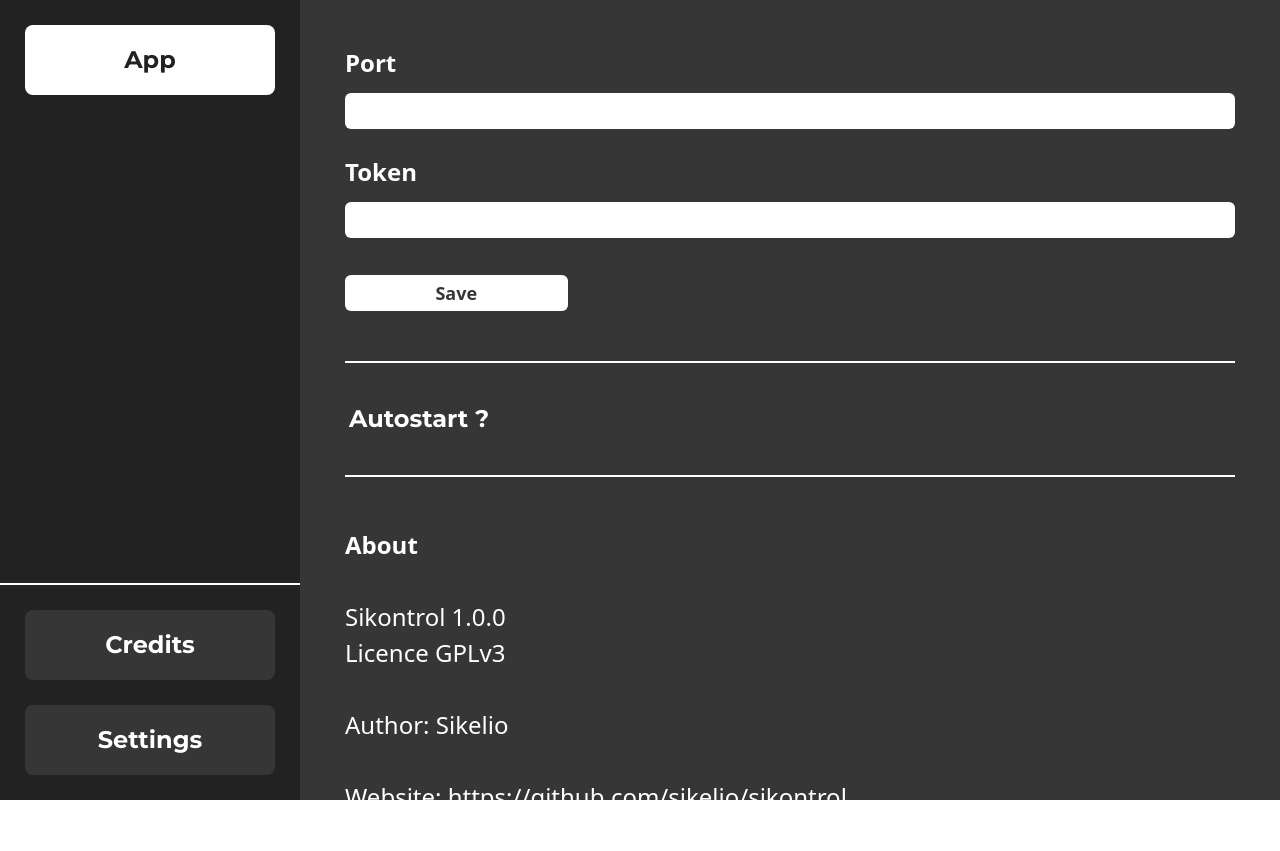
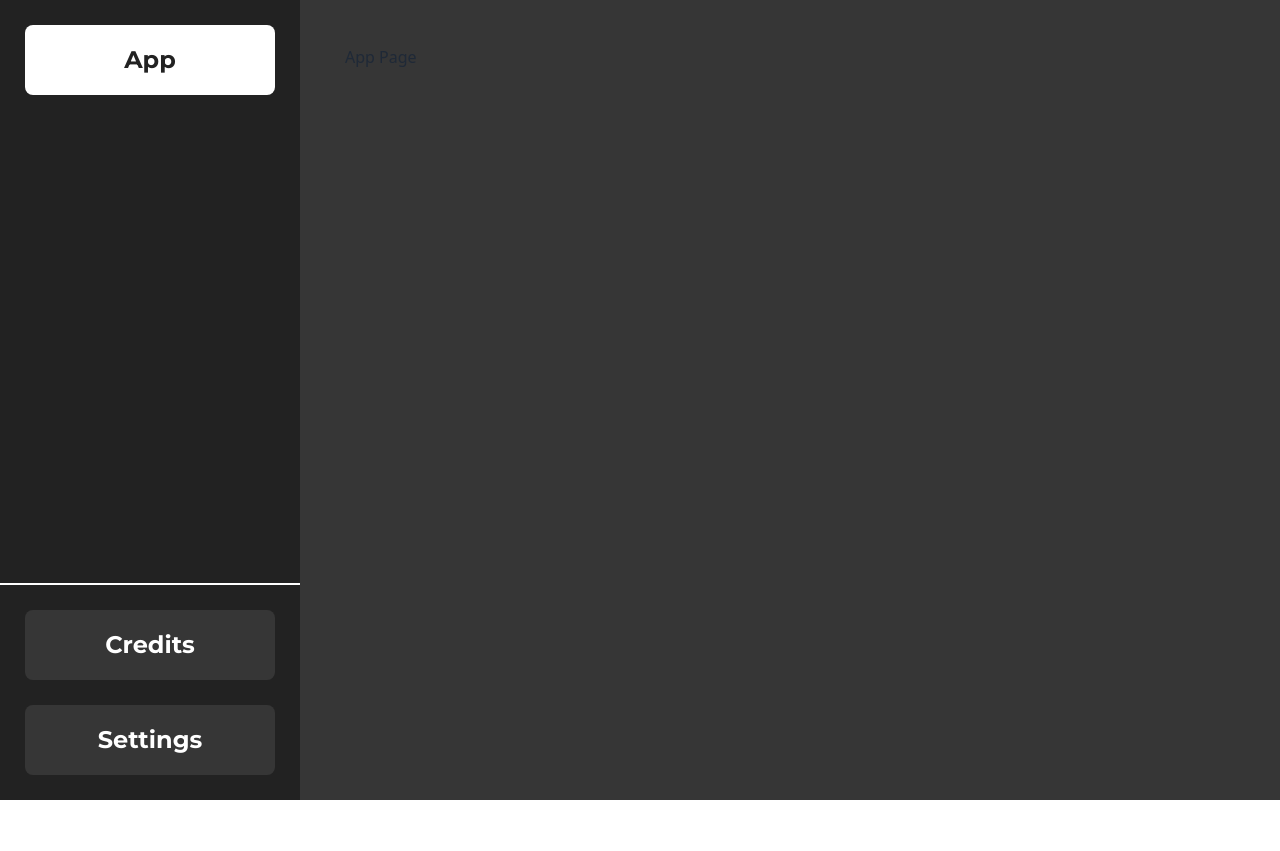
Before and after one commit to sikelio/sikontrol, a website built with Vite: page index.html in a window 1280 px wide. After the commit the page ends 800 px from the top, so only its background shows below. Built offline with nearby package versions, Linux system fonts and the light colour scheme; what @hotwired/stimulus would draw is missing.

Commit message:
Adjusted window resize

```diff
--- a/index.html
+++ b/index.html
@@ -10,7 +10,7 @@
   </head>
 
   <body data-controller="main">
-    <div class="flex h-screen">
+    <div class="flex h-screen select-none">
       <div class="w-[300px] flex flex-col bg-app-dark-gray">
         <div class="flex flex-col p-[25px]">
           <button data-main-target="navbtn" data-action="click->main#changePage" class="font-montserrat font-bold text-[24px] h-[70px] rounded-lg hover:bg-white hover:text-app-dark-gray duration-150 active">App</button>
@@ -28,8 +28,8 @@
         </div>
       </div>
 
-      <div class="flex-grow bg-app-light-gray p-[45px]">
-        <div data-main-target="page" class="w-full h-full hidden">
+      <div class="flex-grow bg-app-light-gray p-[45px] overflow-y-scroll">
+        <div data-main-target="page" class="w-full h-full">
           <span>App Page</span>
         </div>
 
@@ -37,7 +37,7 @@
           <span>Credits Page</span>
         </div>
 
-        <div data-main-target="page" data-controller="settings" class="w-full h-full">
+        <div data-main-target="page" data-controller="settings" class="w-full h-full hidden">
           <form data-action="submit->settings#saveSettings">
             <div>
               <label for="port" class="text-[24px] text-white font-bold">
@@ -75,7 +75,7 @@
             <hr class="border-t-2 border-white">
           </div>
 
-          <div>
+          <div class="pb-[45px]">
             <p class="text-[24px] text-white">
               <span class="font-bold">About</span> <br><br>
 
--- a/src-tauri/tauri.conf.json
+++ b/src-tauri/tauri.conf.json
@@ -22,7 +22,8 @@
       {
         "title": "sikontrol",
         "width": 1280,
-        "height": 800
+        "height": 800,
+        "resizable": false
       }
     ],
     "security": {
```
